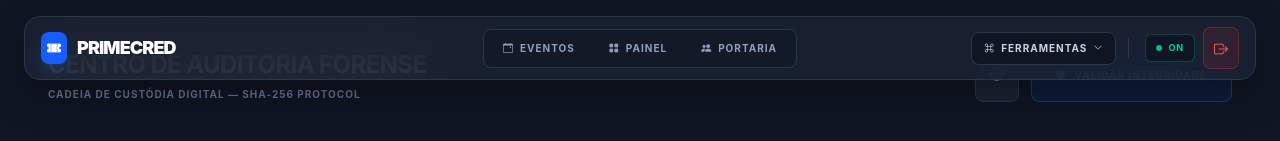
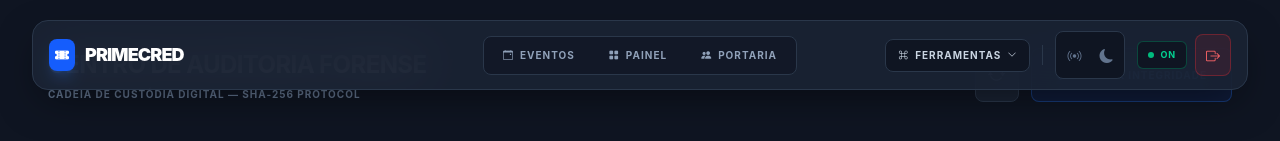
Before and after one commit to bacchaovivo-cloud/credenciar, a React (Vite) app: page /audit in a window 1280 px wide. Shown: the top 141 px of the page. Built offline with nearby package versions, Linux system fonts and the light colour scheme; no server answers; sample sign-in values are in the browser's storage.

Commit message:
fix menu

```diff
--- a/src/components/Menu.jsx
+++ b/src/components/Menu.jsx
@@ -291,9 +291,10 @@ export default function Menu() {
         )}
       </AnimatePresence>
 
-      {/* FLOATING NAVBAR CONTAINER */}
-      <header className="fixed top-0 left-0 right-0 z-50 px-4 sm:px-6 pt-4 pointer-events-none">
-        <nav className="mx-auto w-full max-w-[1400px] bg-[#1a2333]/85 backdrop-blur-xl border border-[#2a374a] rounded-2xl px-4 py-2.5 flex justify-between items-center text-slate-300 shadow-[0_15px_40px_-10px_rgba(0,0,0,0.5)] pointer-events-auto relative">
+      {/* FLOATING NAVBAR CONTAINER (CORRIGIDO) */}
+      <header className="fixed top-0 left-0 right-0 z-50 pt-5 pointer-events-none">
+        <div className="mx-auto w-full max-w-[1400px] px-4 md:px-8">
+          <nav className="w-full bg-[#1a2333]/90 backdrop-blur-xl border border-[#2a374a] rounded-2xl px-4 py-2.5 flex justify-between items-center text-slate-300 shadow-[0_15px_40px_-10px_rgba(0,0,0,0.5)] pointer-events-auto relative">
 
             {/* LEFT: BRAND & TELEMETRIA */}
             <div className="flex items-center gap-4">
@@ -413,6 +414,20 @@ export default function Menu() {
 
               <div className="w-px h-5 bg-[#2a374a] hidden sm:block mx-1"></div>
 
+              {/* RADAR & TEMAS */}
+              <div className="flex items-center gap-1 bg-[#0f1522] border border-[#2a374a] rounded-lg p-1 hidden sm:flex">
+                <button
+                  onClick={() => setRadarAtivo(!radarAtivo)}
+                  className={`p-1.5 rounded border transition-all ${radarAtivo ? 'border-blue-500/30 text-blue-400 bg-blue-500/10' : 'border-transparent text-slate-500 hover:text-white hover:bg-[#1a2333]'}`}
+                  title="Radar de VIPs"
+                  aria-label="Radar"
+                >
+                  <i className={`bi ${radarAtivo ? 'bi-broadcast-pin' : 'bi-broadcast'} text-sm`}></i>
+                </button>
+                <button onClick={toggleTheme} className="p-1.5 rounded border border-transparent text-slate-500 hover:text-white hover:bg-[#1a2333] transition-all">
+                  {theme === 'dark' ? <i className="bi bi-sun-fill text-sm"></i> : <i className="bi bi-moon-fill text-sm"></i>}
+                </button>
+              </div>
 
               {/* STATUS & EXIT */}
               <div className="flex items-center gap-2 pl-1">
@@ -439,6 +454,7 @@ export default function Menu() {
               </div>
             </div>
           </nav>
+        </div>
       </header>
 
       {/* OVERLAY RADAR NOTIFICAÇÕES */}
```
Lines whose indentation alone changed are shown as unchanged.
